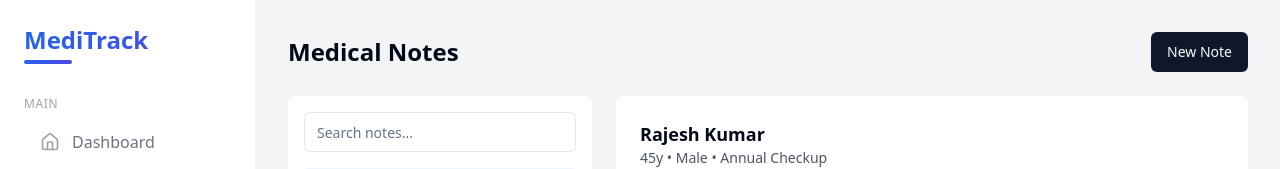
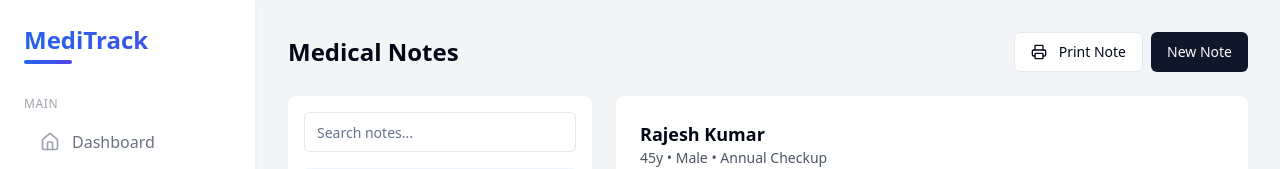
Before and after one commit to luckycunningwolf/emr-harmony-frontend, a React (Vite) app: page /notes in a window 1280 px wide. Shown: the top 169 px of the page. Built offline with nearby package versions, Linux system fonts and the light colour scheme.

Commit message:
Add print functionality to notes page
Adds the ability to print notes or prescriptions from the notes page.

```diff
--- a/src/pages/Notes.tsx
+++ b/src/pages/Notes.tsx
@@ -1,5 +1,4 @@
-
-import React, { useState } from 'react';
+import React, { useState, useRef } from 'react';
 import Sidebar from '../components/Sidebar';
 import { Dialog, DialogContent, DialogHeader, DialogTitle, DialogDescription, DialogFooter } from "@/components/ui/dialog";
 import { Button } from "@/components/ui/button";
@@ -7,6 +6,7 @@ import { Input } from "@/components/ui/input";
 import { Textarea } from "@/components/ui/textarea";
 import { Label } from "@/components/ui/label";
 import { useToast } from "@/hooks/use-toast";
+import { Printer } from 'lucide-react';
 
 const Notes = () => {
   const [selectedNote, setSelectedNote] = useState(0);
@@ -19,6 +19,9 @@ const Notes = () => {
     complaint: "",
     assessment: ""
   });
+
+  // Create a reference to the printable content
+  const printableRef = useRef<HTMLDivElement>(null);
 
   const [notes, setNotes] = useState([
     {
@@ -109,6 +112,138 @@ const Notes = () => {
     setNotes(updatedNotes);
   };
 
+  const handlePrint = () => {
+    const printWindow = window.open('', '_blank');
+
+    if (!printWindow) {
+      toast({
+        title: "Error",
+        description: "Unable to open print window. Please check your popup settings.",
+        variant: "destructive",
+      });
+      return;
+    }
+
+    const selectedNoteData = notes[selectedNote];
+    const doctorInfo = JSON.parse(localStorage.getItem('doctor') || '{"name": "Dr. Arjun", "specialty": "Physician"}');
+
+    // Create the print content with better styling
+    printWindow.document.write(`
+      <!DOCTYPE html>
+      <html>
+        <head>
+          <title>Medical Note - ${selectedNoteData.patient}</title>
+          <style>
+            body {
+              font-family: Arial, sans-serif;
+              margin: 0;
+              padding: 20px;
+              color: #333;
+            }
+            .header {
+              text-align: center;
+              margin-bottom: 20px;
+              padding-bottom: 10px;
+              border-bottom: 1px solid #ddd;
+            }
+            .doctor-info {
+              font-size: 14px;
+              margin-bottom: 5px;
+            }
+            .patient-info {
+              margin-bottom: 20px;
+            }
+            .note-section {
+              margin-bottom: 20px;
+            }
+            .note-section h3 {
+              font-size: 16px;
+              margin-bottom: 5px;
+              border-bottom: 1px solid #eee;
+              padding-bottom: 5px;
+            }
+            .note-content {
+              white-space: pre-wrap;
+              padding: 10px;
+              background-color: #f9f9f9;
+              border-radius: 4px;
+              min-height: 50px;
+            }
+            .timestamp {
+              font-size: 12px;
+              color: #777;
+              margin-top: 30px;
+              text-align: right;
+            }
+            .signature {
+              margin-top: 60px;
+              border-top: 1px solid #ddd;
+              padding-top: 10px;
+            }
+            @media print {
+              body {
+                padding: 0;
+              }
+              button {
+                display: none;
+              }
+            }
+          </style>
+        </head>
+        <body>
+          <div class="header">
+            <h1>MediTrack EMR</h1>
+            <div class="doctor-info">
+              ${doctorInfo.name} - ${doctorInfo.specialty}
+            </div>
+          </div>
+
+          <div class="patient-info">
+            <h2>${selectedNoteData.patient}</h2>
+            <p><strong>Visit Type:</strong> ${selectedNoteData.title}</p>
+            <p><strong>Date/Time:</strong> ${selectedNoteData.time}</p>
+          </div>
+
+          <div class="note-section">
+            <h3>Chief Complaint</h3>
+            <div class="note-content">${selectedNoteData.complaint || "No chief complaint recorded."}</div>
+          </div>
+
+          <div class="note-section">
+            <h3>Assessment & Plan</h3>
+            <div class="note-content">${selectedNoteData.assessment || "No assessment recorded."}</div>
+          </div>
+
+          <div class="signature">
+            <p>${doctorInfo.name}</p>
+            <p>${doctorInfo.specialty}</p>
+          </div>
+
+          <div class="timestamp">
+            Generated on: ${new Date().toLocaleString()}
+          </div>
+
+          <button onclick="window.print()" style="margin-top: 20px; padding: 8px 16px; background-color: #0070f3; color: white; border: none; border-radius: 4px; cursor: pointer;">
+            Print Document
+          </button>
+        </body>
+      </html>
+    `);
+
+    printWindow.document.close();
+
+    // Give a brief moment for resources to load then prompt the print dialog
+    setTimeout(() => {
+      printWindow.focus();
+      printWindow.print();
+    }, 500);
+
+    toast({
+      title: "Success",
+      description: "Print window opened. Please use your browser's print dialog to proceed.",
+    });
+  };
+
   return (
     <div className="flex min-h-screen bg-gray-100">
       <Sidebar />
@@ -117,11 +252,21 @@ const Notes = () => {
       <main className="ml-64 flex-1 p-8">
         <header className="flex justify-between items-center mb-6">
           <h2 className="text-2xl font-bold">Medical Notes</h2>
-          <Button
-            onClick={() => setIsNewNoteOpen(true)}
-          >
-            New Note
-          </Button>
+          <div className="flex gap-2">
+            <Button
+              onClick={handlePrint}
+              variant="outline"
+              disabled={!(notes.length > 0)}
+            >
+              <Printer className="mr-1 h-4 w-4" />
+              Print Note
+            </Button>
+            <Button
+              onClick={() => setIsNewNoteOpen(true)}
+            >
+              New Note
+            </Button>
+          </div>
         </header>
 
         <div className="grid grid-cols-1 md:grid-cols-3 gap-6">
@@ -158,7 +303,8 @@ const Notes = () => {
           </div>
 
           {/* Note editor */}
-          <div className="bg-white p-6 rounded-lg shadow-sm md:col-span-2">
+          <div className="bg-white p-6 rounded-lg shadow-sm md:col-span-2" ref={printableRef}>
+
             <div className="mb-6 pb-4 border-b border-gray-200">
               <h3 className="text-lg font-bold">{notes[selectedNote].patient}</h3>
               <p className="text-sm text-gray-600">
@@ -194,6 +340,7 @@ const Notes = () => {
 
       {/* New Note Dialog */}
       <Dialog open={isNewNoteOpen} onOpenChange={setIsNewNoteOpen}>
+
         <DialogContent className="sm:max-w-[525px]">
           <DialogHeader>
             <DialogTitle>Add New Note</DialogTitle>
```
